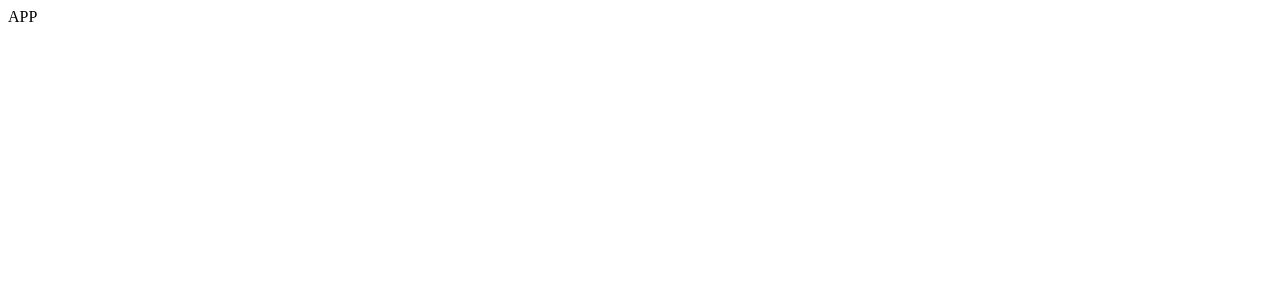
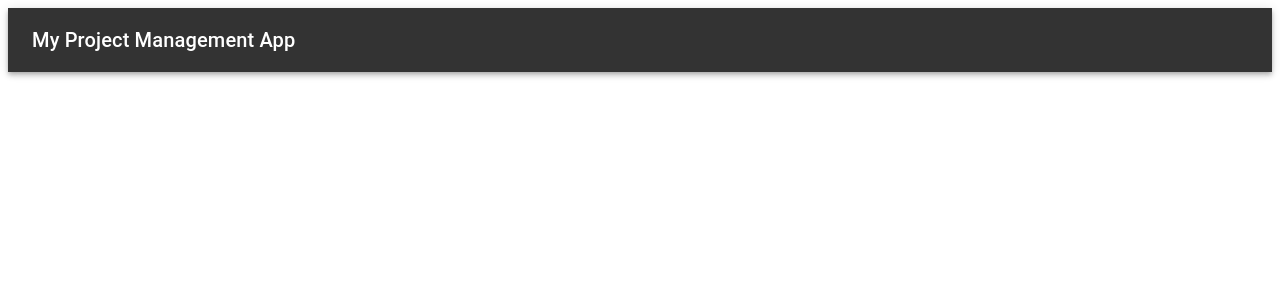
Before and after one commit to Stiflerzak/Project_Management_-App, a React (Create React App) app: page / in a window 1280 px wide. Shown: the top 300 px of the page. Built offline with nearby package versions, Linux system fonts and the light colour scheme.

Commit message:
Added styling to Header component

```diff
--- a/src/App.js
+++ b/src/App.js
@@ -1,8 +1,9 @@
+import Header from "./components/Header";
 
 function App() {
   return (
     <div>
-      APP
+      <Header/>
     </div>
   );
 }
--- a/src/components/Header.js
+++ b/src/components/Header.js
@@ -0,0 +1,21 @@
+import { AppBar, Toolbar, Typography } from '@mui/material';
+import { styled } from '@mui/material/styles';
+
+const Header = () => {
+  const StyledAppBar = styled(AppBar)({
+    backgroundColor: '#333',
+    color: '#fff',
+  });
+
+  return (
+    <StyledAppBar position="static">
+      <Toolbar>
+        <Typography variant="h6" component="div">
+          My Project Management App
+        </Typography>
+      </Toolbar>
+    </StyledAppBar>
+  );
+};
+
+export default Header;
```
